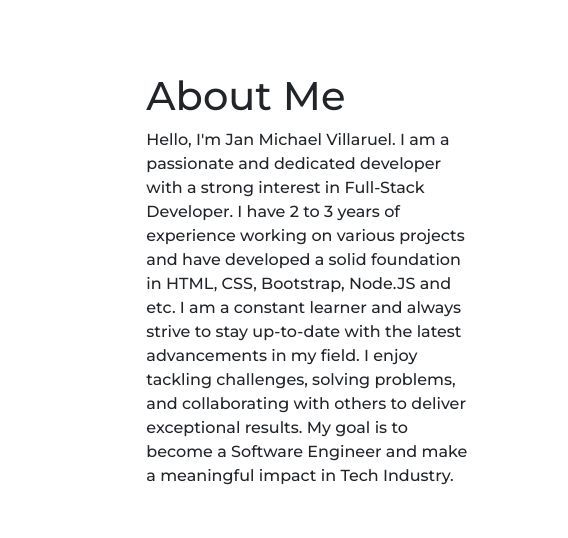
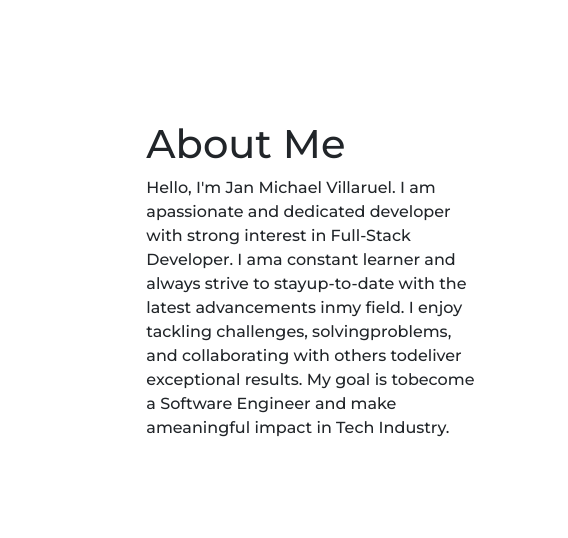
Before and after one commit to Janny0222/web-portfolio, a plain HTML site: page index.html in a window 1280 px wide. Shown: the part 802-1340 px from the top of the page, 115-683 px from the left. Drawn offline with nearby package versions, Linux system fonts and the light colour scheme; grey boxes are pictures that could not be loaded.

Commit message:
updating some

```diff
--- a/index.html
+++ b/index.html
@@ -92,7 +92,7 @@
       <div class="row row-cols-1 row-cols-md-2 align-items-center flex-column-reverse flex-md-row">
         <div class="offset-xl-2 col-xl-4 px-5 pt-4 text-center-justify">
           <div><h1 class="fs-1" >About Me</h1></div>
-          <div ><p class="">Hello, I'm Jan Michael Villaruel. I am a passionate and dedicated developer with a strong interest in Full-Stack Developer. I have 2 to 3 years of experience working on various projects and have developed a solid foundation in HTML, CSS, Bootstrap, Node.JS and etc. I am a constant learner and always strive to stay up-to-date with the latest advancements in my field. I enjoy tackling challenges, solving problems, and collaborating with others to deliver exceptional results. My goal is to become a Software Engineer and make a meaningful impact in Tech Industry.</p></div>
+          <div ><p class="">Hello, I'm Jan Michael Villaruel. I am apassionate and dedicated developer with strong interest in Full-Stack Developer. I ama constant learner and always strive to stayup-to-date with the latest advancements inmy field. I enjoy tackling challenges, solvingproblems, and collaborating with others todeliver exceptional results. My goal is tobecome a Software Engineer and make ameaningful impact in Tech Industry.</p></div>
         </div>
         <div class="col-xl-4 px-5">
           <img src="./img/pic.png" class="img-fluid rounded-circle w-100">
```
